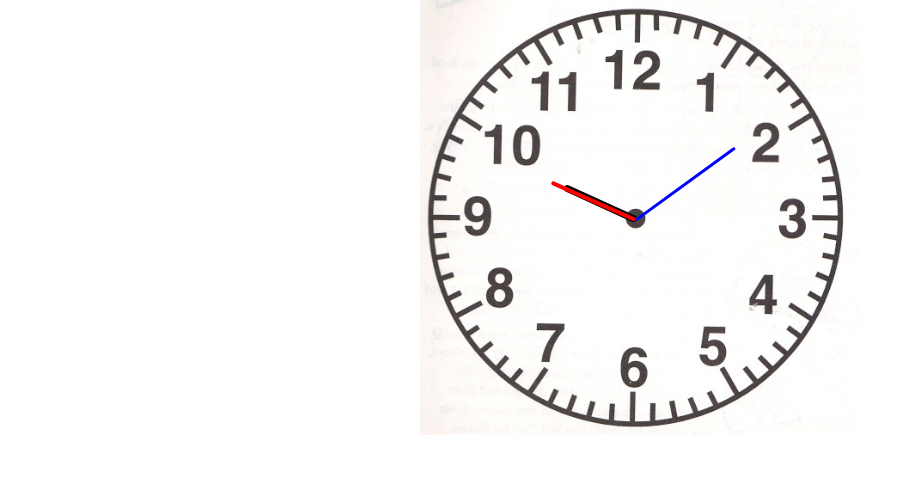
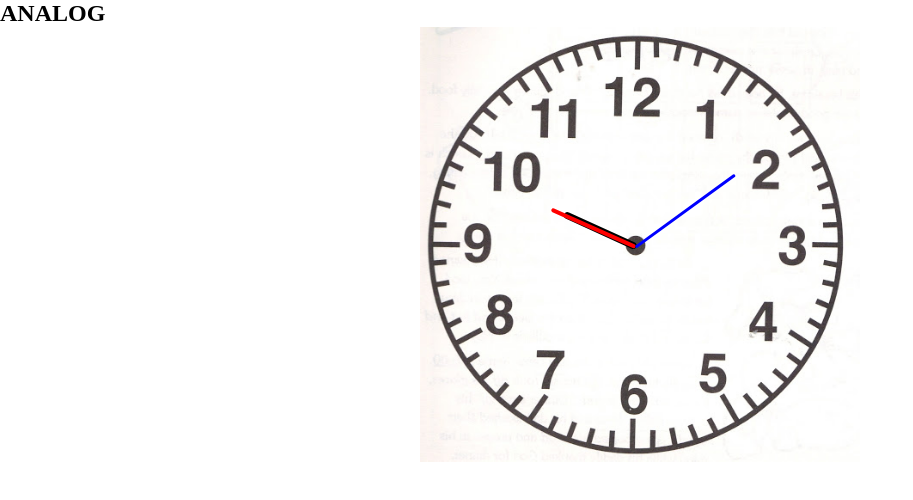
Before and after one commit to pokhrelanmol/analogclock, a plain HTML site: page index.html in a window 1280 px wide. Shown: the whole page, without its empty margins (0-913 px from the left). Drawn offline with Linux system fonts and the light colour scheme.

Commit message:
Added Navbar

```diff
--- a/index.html
+++ b/index.html
@@ -8,6 +8,7 @@
     <link rel="stylesheet" href="style.css" />
   </head>
   <body>
+    <nav><h2>ANALOG</h2></nav>
     <div id="clock-container">
       <div id="hour"></div>
       <div id="minute"></div>
```
